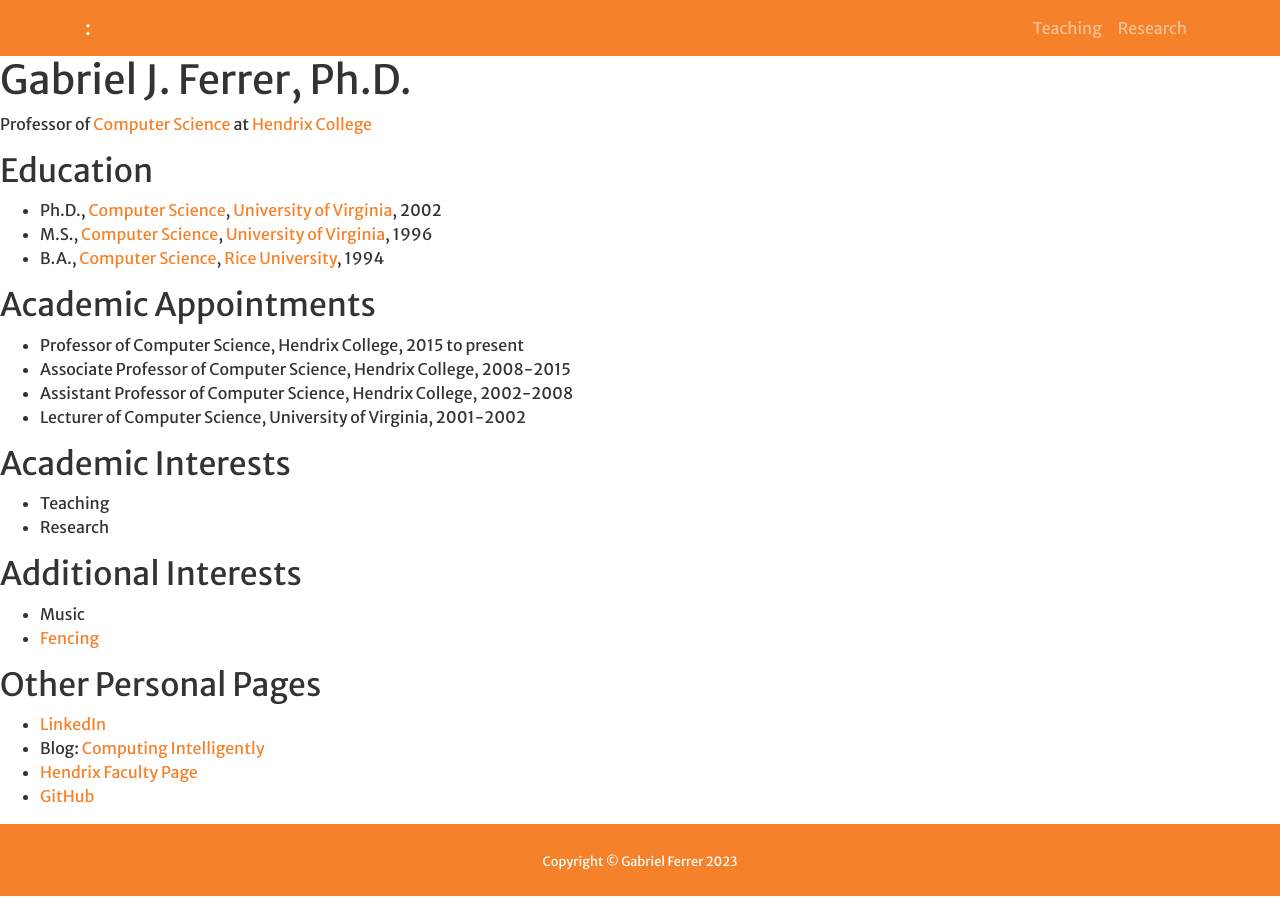
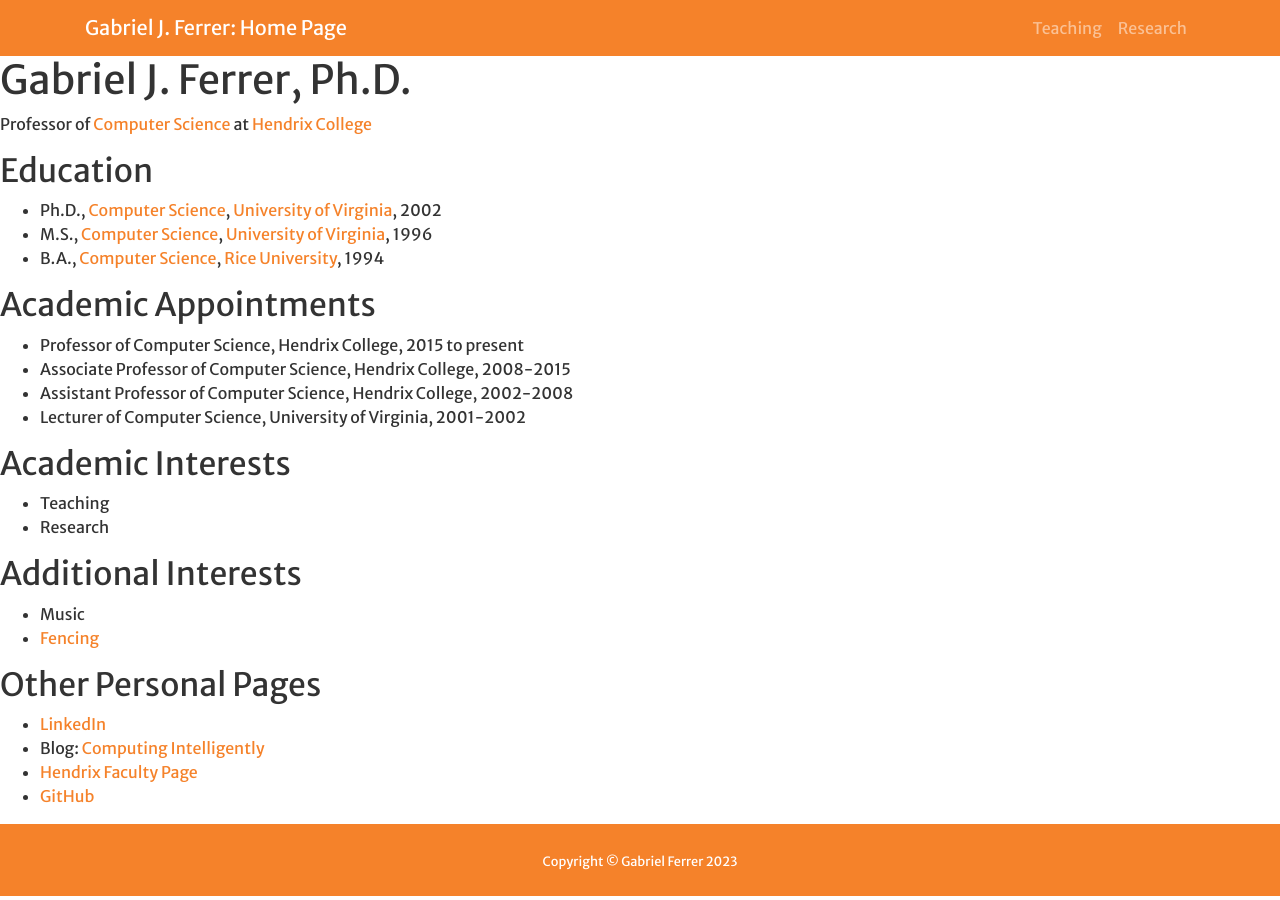
Before and after one commit to gjf2a/gjf2a.github.io, a Jekyll site: the page built from index.md, in a window 1280 px wide. Built offline with Jekyll 4.4.1, drawn with Linux system fonts in a browser that asks for light colours; a script that is not in the unit is left out; our own code applies the rules of GitHub Pages for plain Markdown files.

Commit message:
Attempt to improve header.

```diff
--- a/_config.yml
+++ b/_config.yml
@@ -22,6 +22,9 @@ description: >- # this means to ignore newlines until "baseurl:"
 baseurl: "" # the subpath of your site, e.g. /blog
 url: "" # the base hostname & protocol for your site, e.g. http://example.com
 
+number: Gabriel J. Ferrer
+semester: Home Page
+
 navigation:
   - page: Teaching
     url: 'teaching.html'
```
